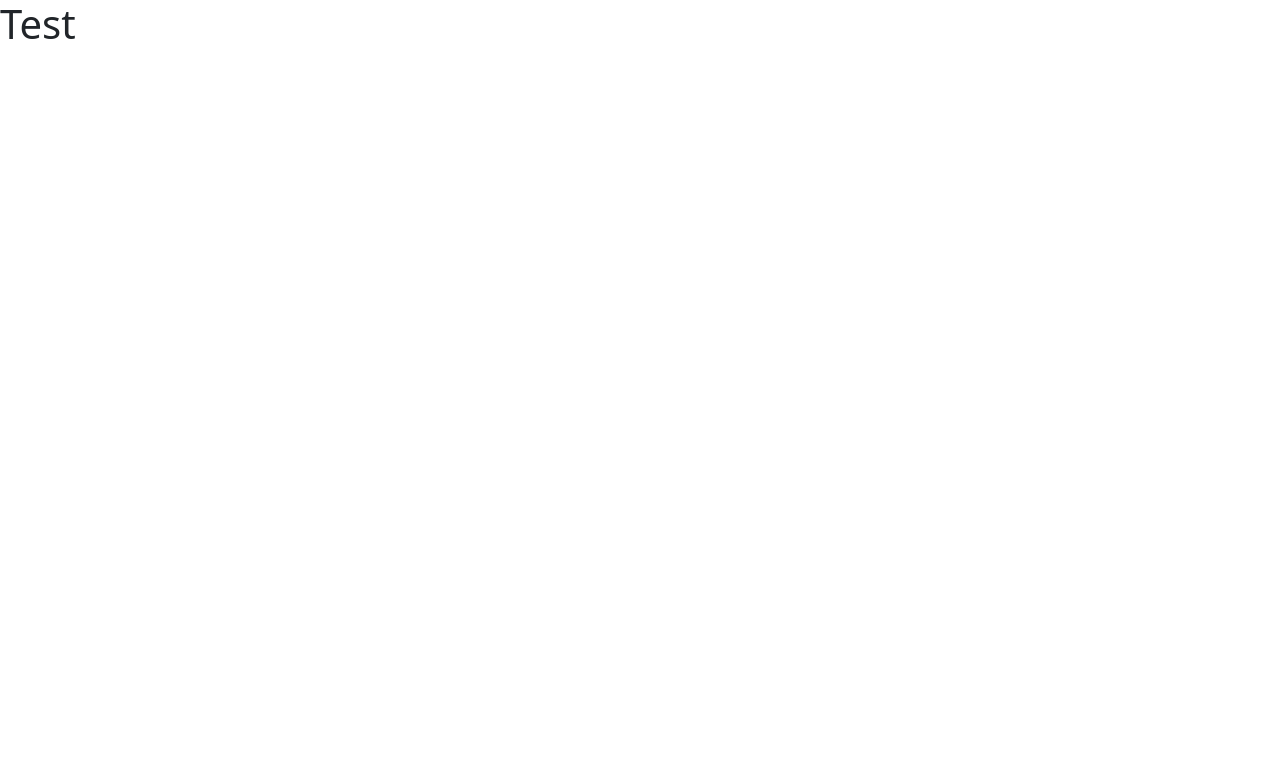
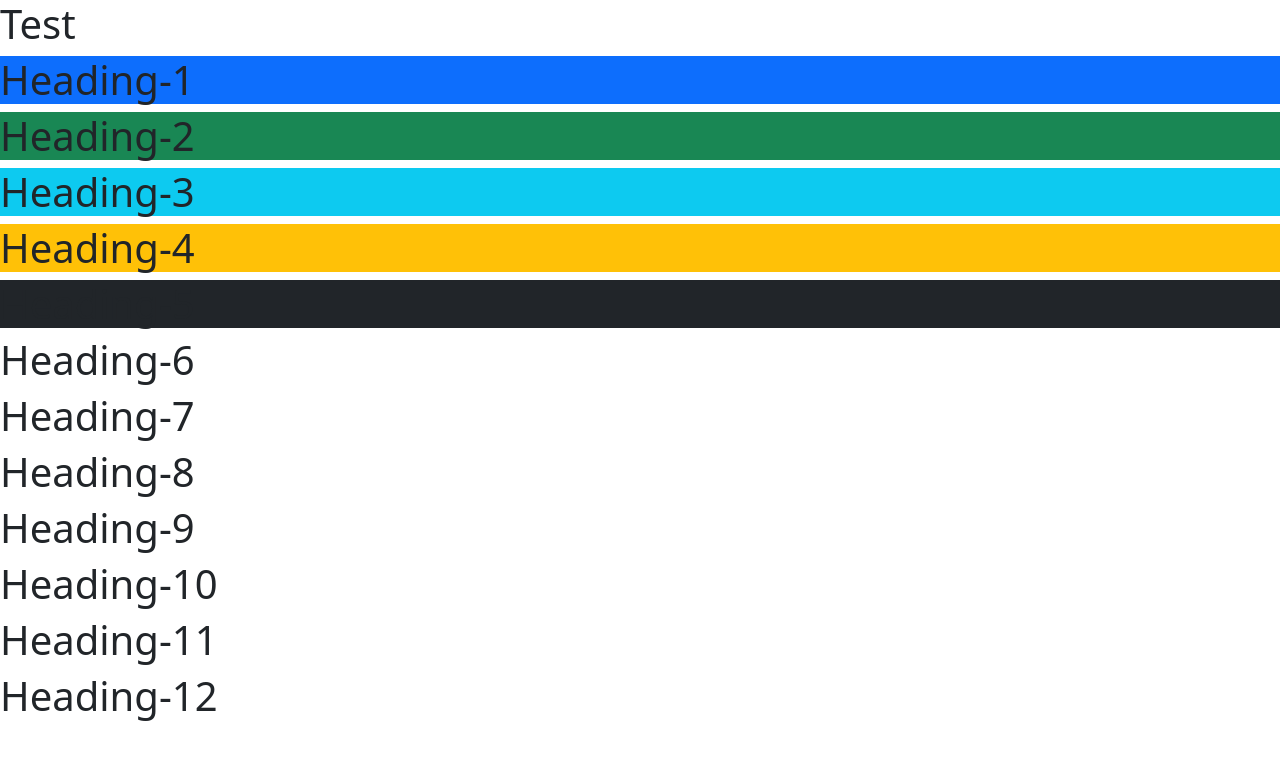
Before and after one commit to Kawser52/getting-with-bootsrap, a plain HTML site: page index.html in a window 1280 px wide. Drawn offline with Linux system fonts and the light colour scheme.

Commit message:
Module 11.2 done

```diff
--- a/index.html
+++ b/index.html
@@ -11,7 +11,18 @@
 
 <body>
     <h1>Test</h1>
-
+    <h1 class="bg-primary">Heading-1</h1>
+    <h1 class="bg-success">Heading-2</h1>
+    <h1 class="bg-info">Heading-3</h1>
+    <h1 class="bg-warning">Heading-4</h1>
+    <h1 class="bg-dark">Heading-5</h1>
+    <h1 class="bg-transparent">Heading-6</h1>
+    <h1>Heading-7</h1>
+    <h1>Heading-8</h1>
+    <h1>Heading-9</h1>
+    <h1>Heading-10</h1>
+    <h1>Heading-11</h1>
+    <h1>Heading-12</h1>
 
 
 
```
